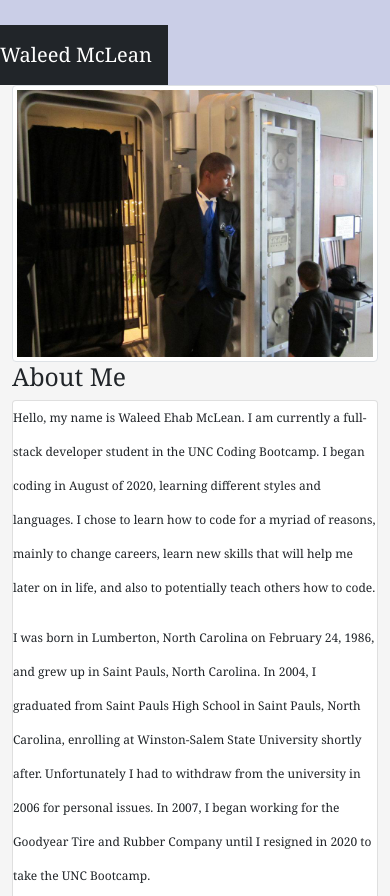
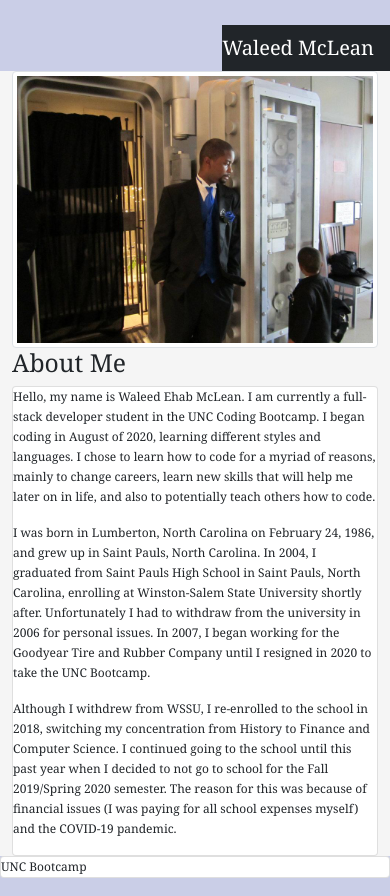
Before and after one commit to mr247365366inaleapyear/portfolio-1, a plain HTML site: page index.html in a window 390 px wide. Shown: the top 896 px of the page. Drawn offline with nearby package versions, Linux system fonts and the light colour scheme.

Commit message:
adjusted css for better responsiveness

```diff
--- a/index.css
+++ b/index.css
@@ -2,19 +2,19 @@ body{
     background-color: rgb(202, 206, 231);
     font-family: Georgia, 'Times New Roman', Times, serif;
     font-size: 12px;
-    line-height: 34px;
+    line-height: 20px;
 }
 .container{
     width: 100%;
-  max-width: 960px;
+  max-width: 1000px;
   margin: 0 auto;
   clear: both;
   background-color: whitesmoke;
 }
 .p{
-    margin-bottom: 20px;
+    margin-bottom: 25px;
 }
 nav{
-    float: left;
+    float: right;
   margin-top: 25px;
 }
```
